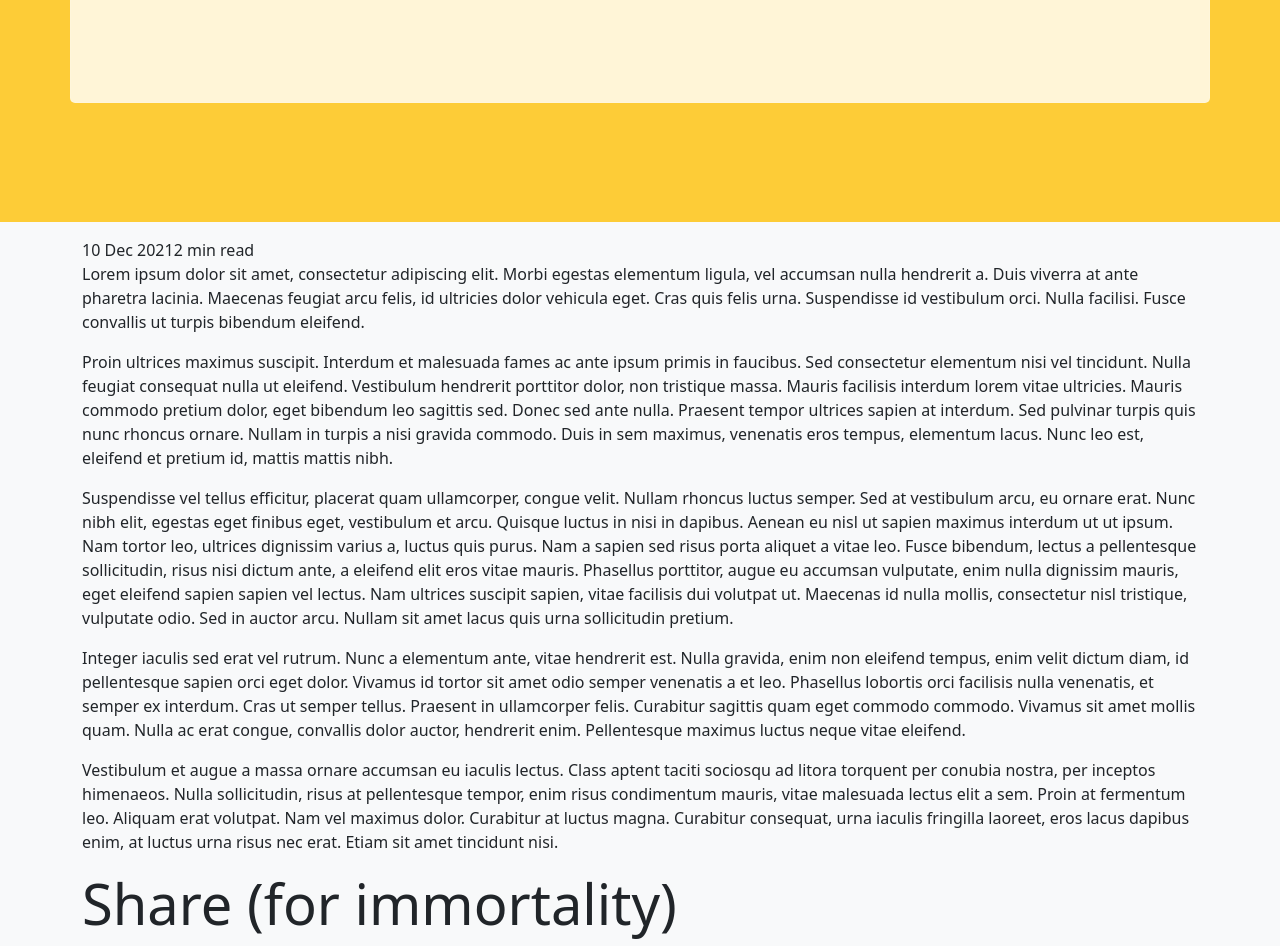
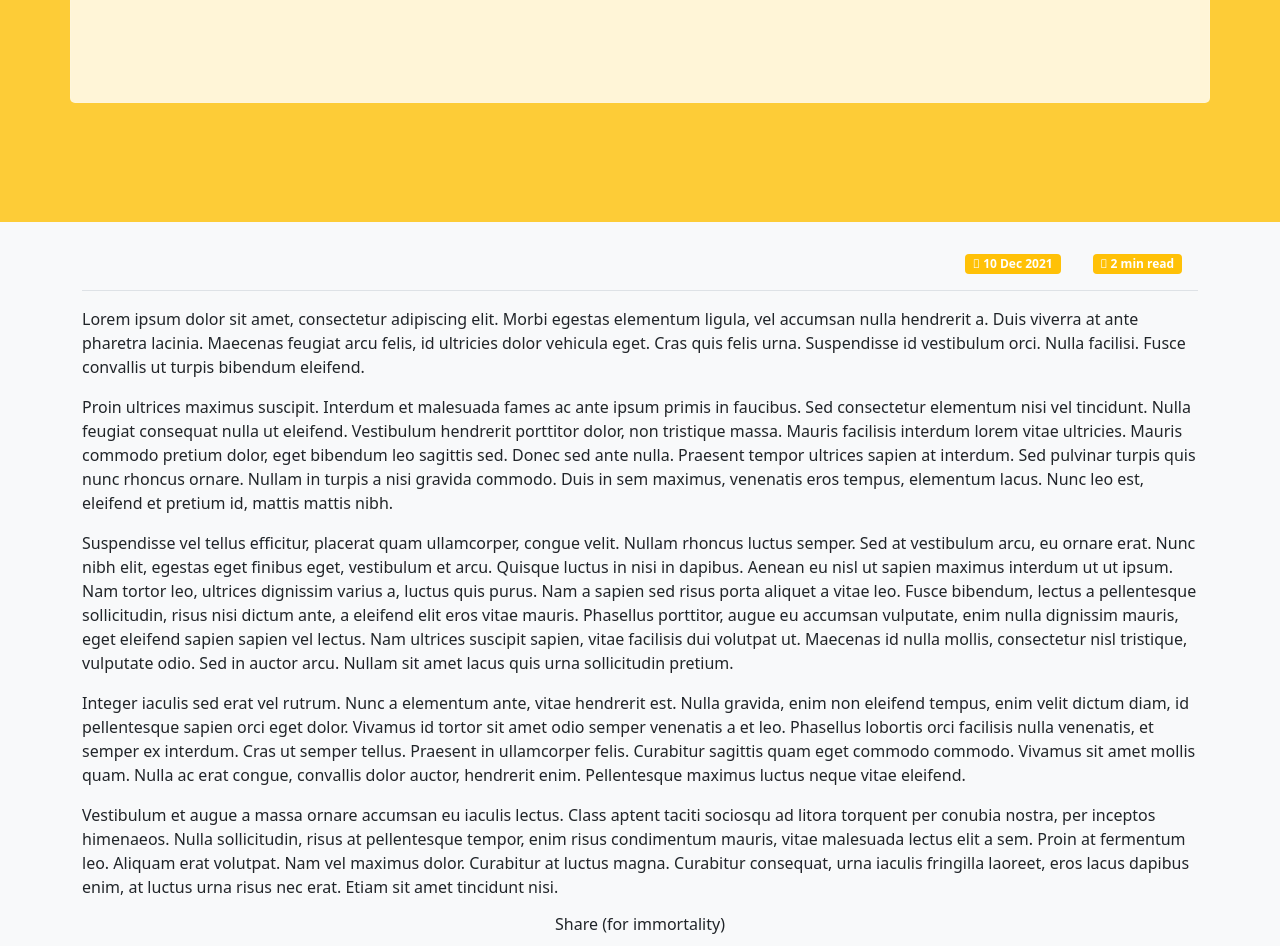
Before and after one commit to MrKoubyak/Symphony, a Jekyll site: the page built from _posts/2021-12-10-post-01.md, in a window 1280 px wide. Shown: the part 418-1364 px from the top of the page. Built offline with Jekyll 4.4.1, drawn with Linux system fonts in a browser that asks for light colours; some web fonts are replaced.

Commit message:
Update Meta for Post

```diff
--- a/_includes/meta.html
+++ b/_includes/meta.html
@@ -1,19 +1,21 @@
-<div id="meta">
-    <ul class="nav align-items-center">
+<div id="meta" class="border-bottom py-3 mb-3">
+    <ul class="nav justify-content-end">
 
     {% if author %}
-        <li class="nav-item">
+        <li class="nav-item mx-3 badge bg-secondary">
             by <a href="{{ author.url }}" class="text-reset btn-link">{{ author.name }}</a>
         </li>
     {% endif %}
 
     {% if page.date %}
-        <li class="nav-item">
+        <li class="nav-item mx-3 badge bg-secondary">
+            <i class="far fa-calendar"></i>
             {{ page.date | date_to_string }}
         </li>
     {% endif %}
 
-        <li class="nav-item">
+        <li class="nav-item mx-3 badge bg-secondary">
+            <i class="far fa-clock"></i>
             {% capture words %}
             {{ content | number_of_words | minus: 180 }}
             {% endcapture %}
--- a/_includes/share.html
+++ b/_includes/share.html
@@ -1,5 +1,5 @@
 <div id="share">
-    <span class="display-4">Share (for immortality)</span>
+    <p class="h6 text-center">Share (for immortality)</p>
     <div>
         <ul class="nav justify-content-center">
         {% for item in site.data.social %}
```
